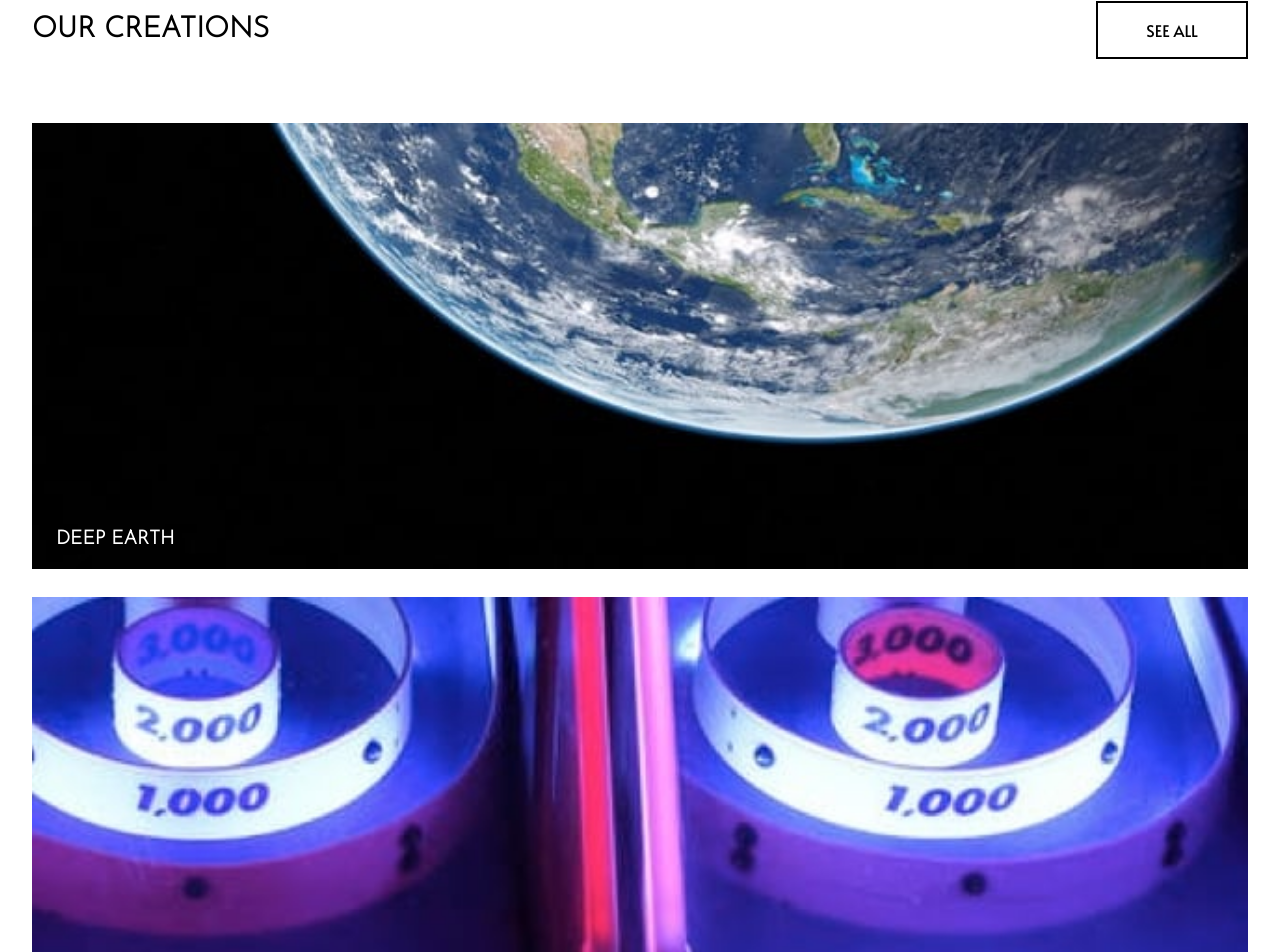
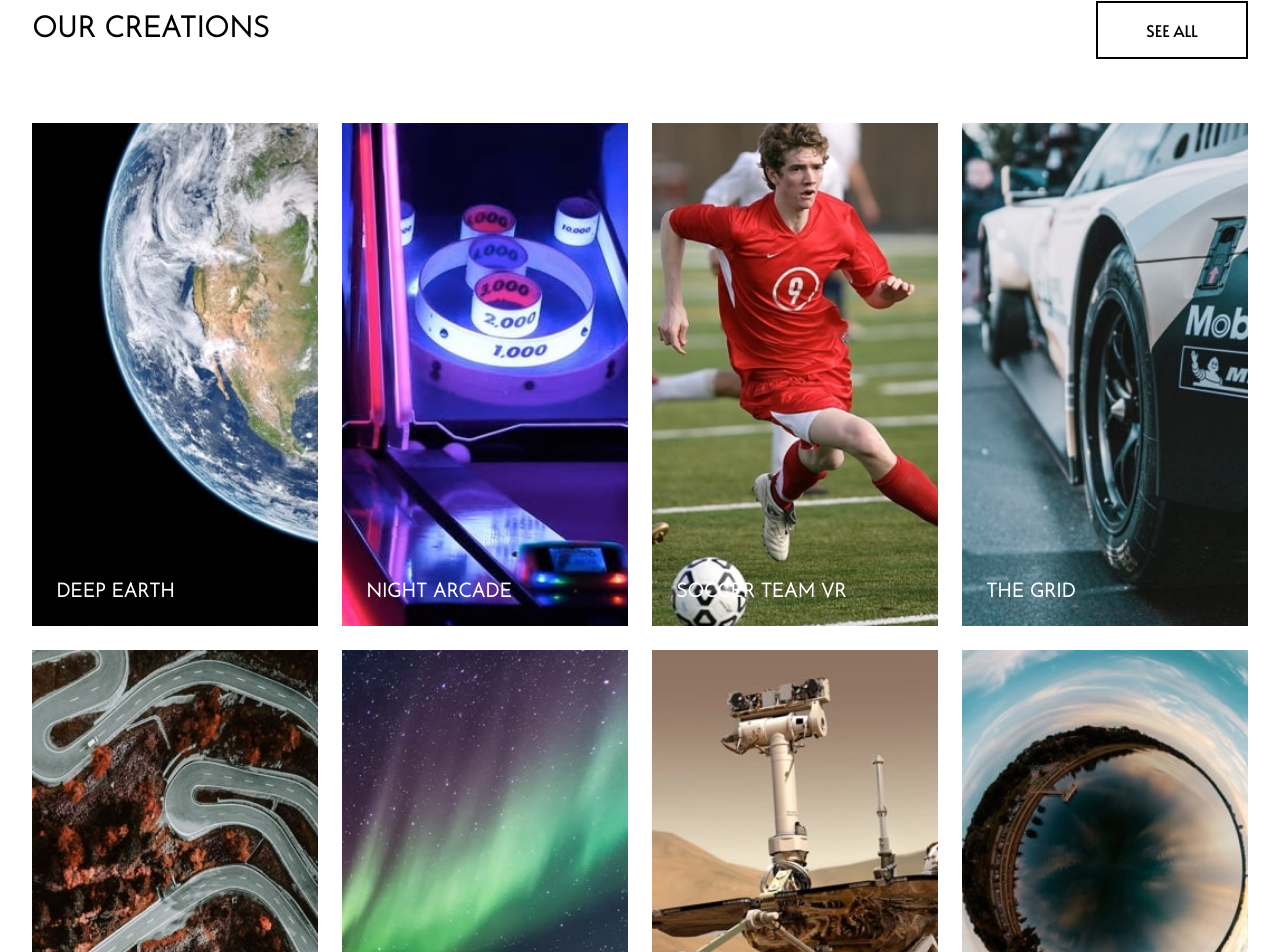
Before and after one commit to dselasea/loopstudios, a React (Create React App) app: page / in a window 1280 px wide. Shown: the part 1520-2472 px from the top of the page. Built offline with nearby package versions, Linux system fonts and the light colour scheme.

Commit message:
Added media queries to Gallery component

```diff
--- a/src/images/components/Gallery/Gallery.js
+++ b/src/images/components/Gallery/Gallery.js
@@ -1,13 +1,21 @@
 import React from 'react'
 import styles from './Gallery.module.css'
 import Earth from '../../mobile/image-deep-earth.jpg'
+import EarthD from '../../desktop/image-deep-earth.jpg'
 import Night from '../../mobile/image-night-arcade.jpg'
+import NightD from '../../desktop/image-night-arcade.jpg'
 import Soccer from '../../mobile/image-soccer-team.jpg'
+import SoccerD from '../../desktop/image-soccer-team.jpg'
 import Grid from '../../mobile/image-grid.jpg'
+import GridD from '../../desktop/image-grid.jpg'
 import Above from '../../mobile/image-from-above.jpg'
+import AboveD from '../../desktop/image-from-above.jpg'
 import Pocket from '../../mobile/image-pocket-borealis.jpg'
+import PocketD from '../../desktop/image-pocket-borealis.jpg'
 import Curiosity from '../../mobile/image-curiosity.jpg'
+import CuriosityD from '../../desktop/image-curiosity.jpg'
 import Fisheye from '../../mobile/image-fisheye.jpg'
+import FisheyeD from '../../desktop/image-fisheye.jpg'
 
 const Gallery = () => {
   return (
@@ -15,34 +23,42 @@ const Gallery = () => {
         <div className={styles.gallery}>
             <div>
                 <img className={styles.image} src={Earth} alt="Image of Earth" />
+                <img className={styles.imageD} src={EarthD} alt="Image of Earth" />
                 <h4 className={styles.title}>Deep Earth</h4>
             </div>
             <div>
                 <img className={styles.image} src={Night} alt="Night Arcade" />
+                <img className={styles.imageD} src={NightD} alt="Night Arcade" />
                 <h4 className={styles.title}>Night arcade</h4>
             </div>
             <div>
                 <img className={styles.image} src={Soccer} alt="Player Playing Soccer" />
+                <img className={styles.imageD} src={SoccerD} alt="Player Playing Soccer" />
                 <h4 className={styles.title}>soccer team vr</h4>
             </div>
             <div>
                 <img className={styles.image} src={Grid} alt="The Grid" />
+                <img className={styles.imageD} src={GridD} alt="The Grid" />
                 <h4 className={styles.title}>The grid</h4>
             </div>
             <div>
                 <img className={styles.image} src={Above} alt="An up above VR Image" />
+                <img className={styles.imageD} src={AboveD} alt="An up above VR Image" />
                 <h4 className={styles.title}>From up above vr</h4>
             </div>
             <div>
                 <img className={styles.image} src={Pocket} alt="Pocket Borealis" />
+                <img className={styles.imageD} src={PocketD} alt="Pocket Borealis" />
                 <h4 className={styles.title}>Pocket Borealis</h4>
             </div>
             <div>
                 <img className={styles.image} src={Curiosity} alt="Curiosity Rover" />
+                <img className={styles.imageD} src={CuriosityD} alt="Curiosity Rover" />
                 <h4 className={styles.title}>The curiosity</h4>
             </div>
             <div>
                 <img className={styles.image} src={Fisheye} alt="Fisheye" />
+                <img className={styles.imageD} src={FisheyeD} alt="Fisheye" />
                 <h4 className={styles.title}>Make it fisheye</h4>
             </div>
         </div>
--- a/src/images/components/Gallery/Gallery.module.css
+++ b/src/images/components/Gallery/Gallery.module.css
@@ -3,6 +3,7 @@
     max-width: 100%;
     margin: 0 auto;
     padding: 2rem;
+    text-align: center;
 }
 
 .container .btn {
@@ -13,6 +14,7 @@
     font-size: 1rem;
     border: 2px solid #000;
     margin-top: 3rem;
+    margin-bottom: 3rem;
 }
 
 .gallery {
@@ -54,6 +56,10 @@
     height: auto;
 }
 
+.gallery .imageD {
+    display: none;
+}
+
 .gallery .title {
     position: absolute;
     left: 1.5rem;
@@ -63,3 +69,24 @@
     text-transform: uppercase;
     font-size: 1.2rem;
 }
+
+@media screen and (min-width: 768px){
+    .gallery {
+        grid-template-columns: repeat(2, 1fr);
+    }
+    .gallery .image {
+        display: none;
+    }
+
+    .gallery .imageD {
+        width: 100%;
+        height: auto;
+        display: block;
+    }
+}
+
+@media screen and (min-width: 1200px){
+    .gallery {
+        grid-template-columns: repeat(4, 1fr);
+    }
+}
```
